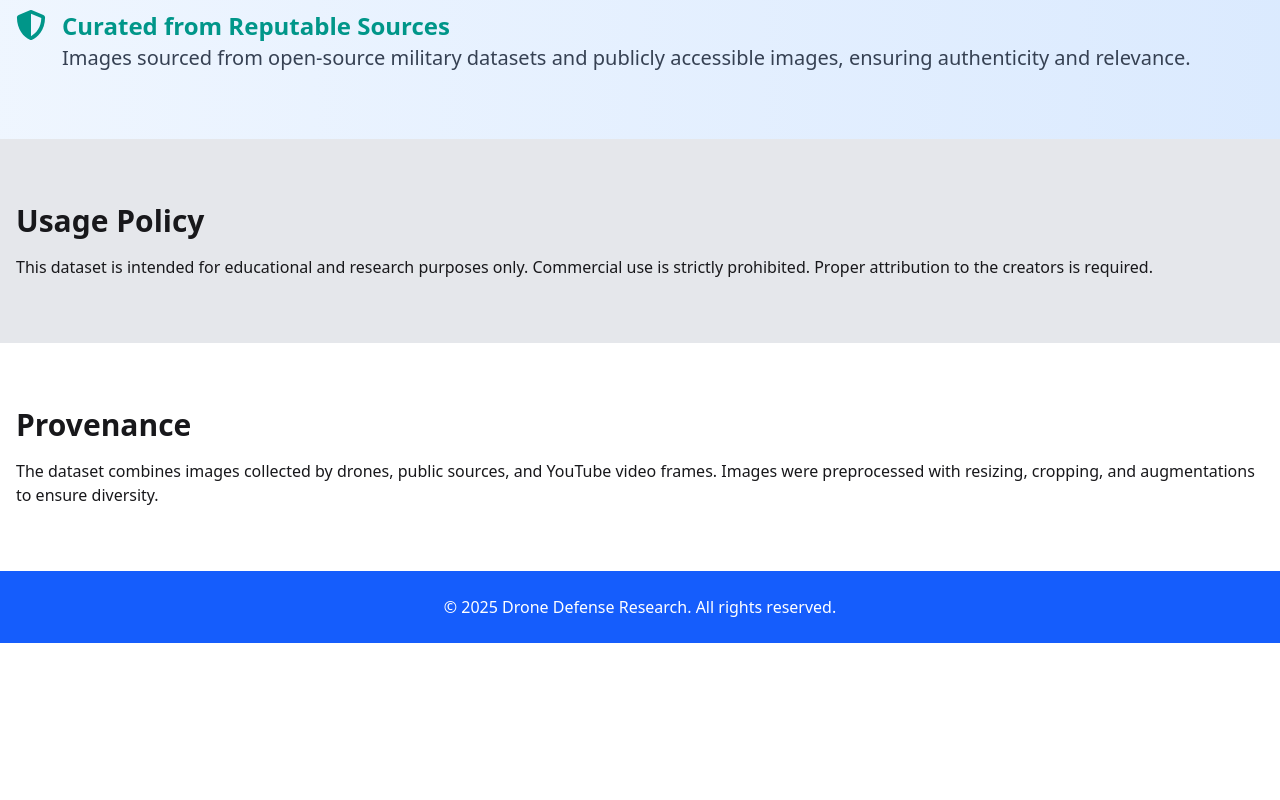
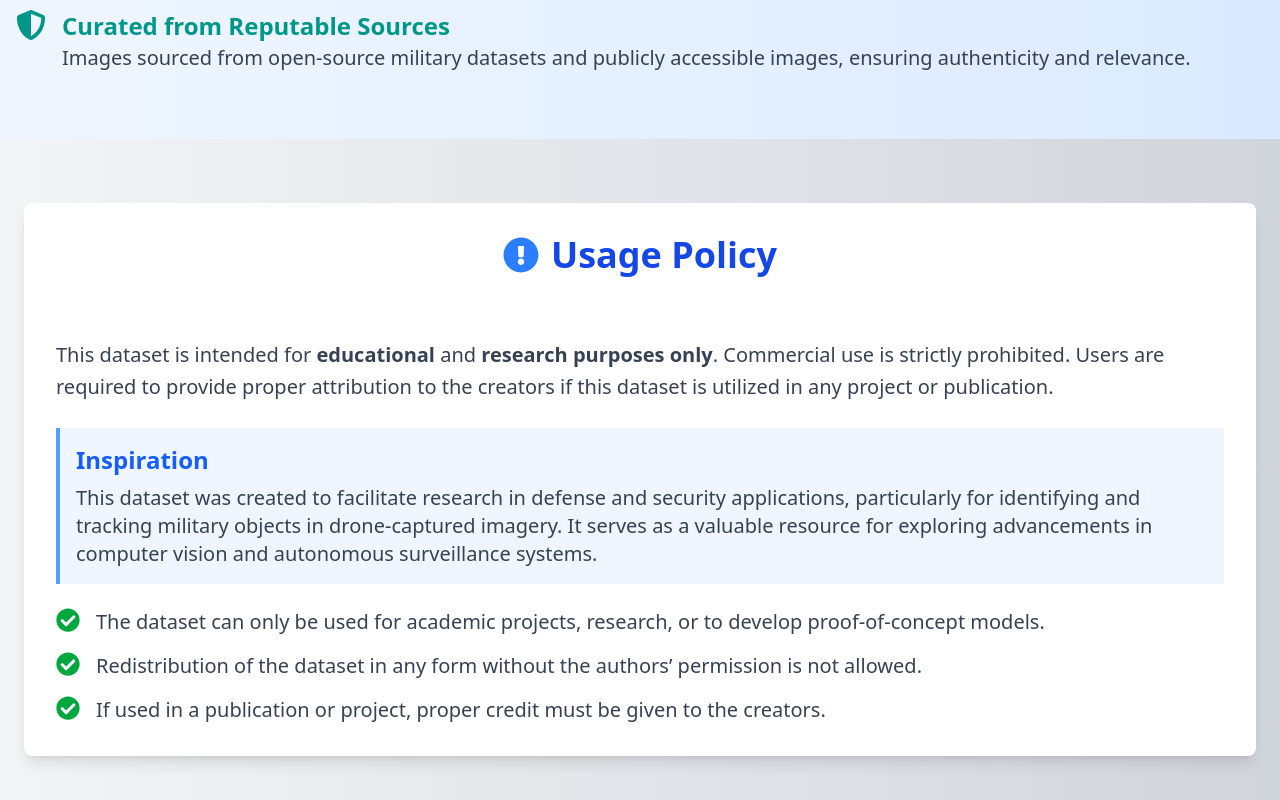
Before and after one commit to rajeshbd99/Research-project-website, a React (Vite) app: page / in a window 1280 px wide. Shown: the part 3340-4140 px from the top of the page. Before the commit the page ends 3983 px from the top, so only its background shows below. Built offline with nearby package versions, Linux system fonts and the light colour scheme.

Commit message:
update index.html with new favicon and enhance Usage Policy section layout and content

```diff
--- a/index.html
+++ b/index.html
@@ -2,7 +2,7 @@
 <html lang="en" data-theme="light">
   <head>
     <meta charset="UTF-8" />
-    <link rel="icon" type="image/svg+xml" href="" />
+    <link rel="icon" type="image/svg+xml" href="./src/assets/dataset-definiton.png" />
     <meta name="viewport" content="width=device-width, initial-scale=1.0" />
     <title>KIIT-MiTA</title>
   </head>
--- a/src/App.jsx
+++ b/src/App.jsx
@@ -1,7 +1,7 @@
 import React from "react";
 import { Link } from "react-scroll";
 import { motion } from "framer-motion";
-import { FaExternalLinkAlt, FaDownload, FaLink, FaBook, FaAngleRight, FaDatabase, FaMarker, FaUsers, FaChartPie, FaShieldAlt, FaTools, FaClock, FaPenFancy, FaListOl, FaGlobe, FaCameraRetro, FaStar } from "react-icons/fa";
+import { FaExternalLinkAlt, FaDownload, FaLink, FaBook, FaCheckCircle,FaExclamationCircle, FaAngleRight, FaDatabase, FaMarker, FaUsers, FaChartPie, FaShieldAlt, FaTools, FaClock, FaPenFancy, FaListOl, FaGlobe, FaCameraRetro, FaStar } from "react-icons/fa";
 import img1 from './assets/img1.jpg'; // Ensure this file exists in the correct directory
 
 const App = () => {
@@ -327,14 +327,49 @@ const App = () => {
       </section>
 
 
-      <section id="usage" className="bg-gray-200 py-16">
-        <div className="container mx-auto px-4">
-          <h2 className="text-3xl font-bold mb-4">Usage Policy</h2>
-          <p>
-            This dataset is intended for educational and research purposes only. Commercial use is strictly prohibited. Proper attribution to the creators is required.
+      {/* Usage Policy Section */}
+<section id="usage" className="bg-gradient-to-r from-gray-100 to-gray-300 py-16">
+  <div className="container mx-auto px-6">
+    <div className="bg-white shadow-lg rounded-lg p-8">
+      <h2 className="text-4xl font-bold text-blue-700 mb-6 flex items-center justify-center mb-16">
+        <FaExclamationCircle className="text-blue-500 mr-3" />
+        Usage Policy
+      </h2>
+      <p className="text-gray-700 leading-relaxed mb-6 text-xl">
+        This dataset is intended for <strong>educational</strong> and <strong>research purposes only</strong>.
+        Commercial use is strictly prohibited. Users are required to provide proper attribution to the creators if this dataset is utilized in any project or publication.
+      </p>
+      <div className="bg-blue-50 border-l-4 border-blue-400 p-4 mb-6">
+        <h3 className="text-2xl font-semibold text-blue-600 mb-2">Inspiration</h3>
+        <p className="text-gray-700 text-xl">
+          This dataset was created to facilitate research in defense and security applications, particularly for identifying and tracking military objects in drone-captured imagery.
+          It serves as a valuable resource for exploring advancements in computer vision and autonomous surveillance systems.
+        </p>
+      </div>
+      <div className="space-y-4">
+        <div className="flex items-start space-x-4">
+          <FaCheckCircle className="text-green-600 text-2xl" />
+          <p className="text-gray-700 text-xl">
+            The dataset can only be used for academic projects, research, or to develop proof-of-concept models.
           </p>
         </div>
-      </section>
+        <div className="flex items-start space-x-4">
+          <FaCheckCircle className="text-green-600 text-2xl" />
+          <p className="text-gray-700 text-xl">
+            Redistribution of the dataset in any form without the authors’ permission is not allowed.
+          </p>
+        </div>
+        <div className="flex items-start space-x-4">
+          <FaCheckCircle className="text-green-600 text-2xl" />
+          <p className="text-gray-700 text-xl">
+            If used in a publication or project, proper credit must be given to the creators.
+          </p>
+        </div>
+      </div>
+    </div>
+  </div>
+</section>
+
 
       <section id="provenance" className="bg-white py-16">
         <div className="container mx-auto px-4">
```
Also changed, not shown: src/assets/dataset-definiton.png (added).
